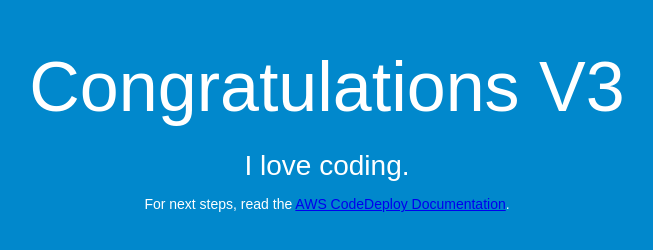
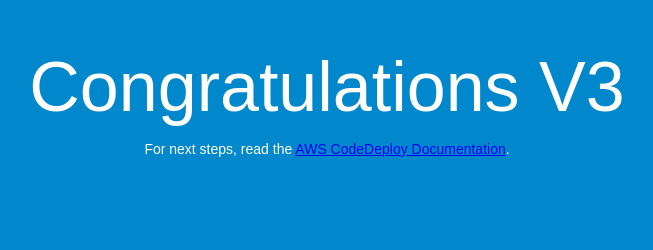
Before and after one commit to Raji-bhaskaran/AWS-Codepipeline-practice, a plain HTML site: page index.html in a window 1280 px wide. Shown: the whole page, without its empty margins (313-966 px from the left). Drawn offline with Linux system fonts and the light colour scheme.

Commit message:
Update index.html

```diff
--- a/index.html
+++ b/index.html
@@ -27,7 +27,6 @@
 <body>
   <div align="center">
     <h1>Congratulations V3</h1>
-    <h2>I love coding.</h2>
     <p>For next steps, read the <a href="http://aws.amazon.com/documentation/codedeploy">AWS CodeDeploy Documentation</a>.</p>
   </div>
 </body>
```
